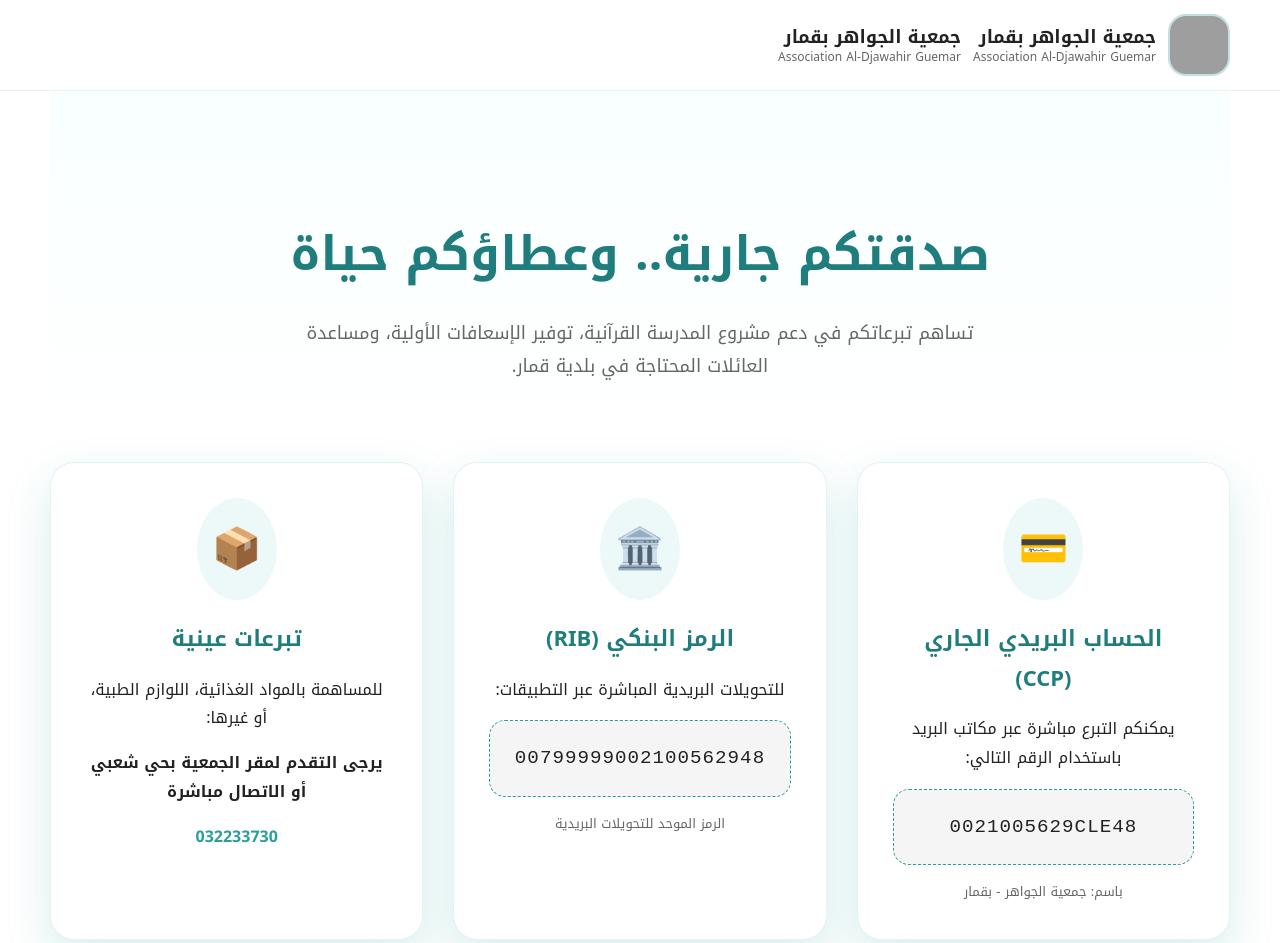
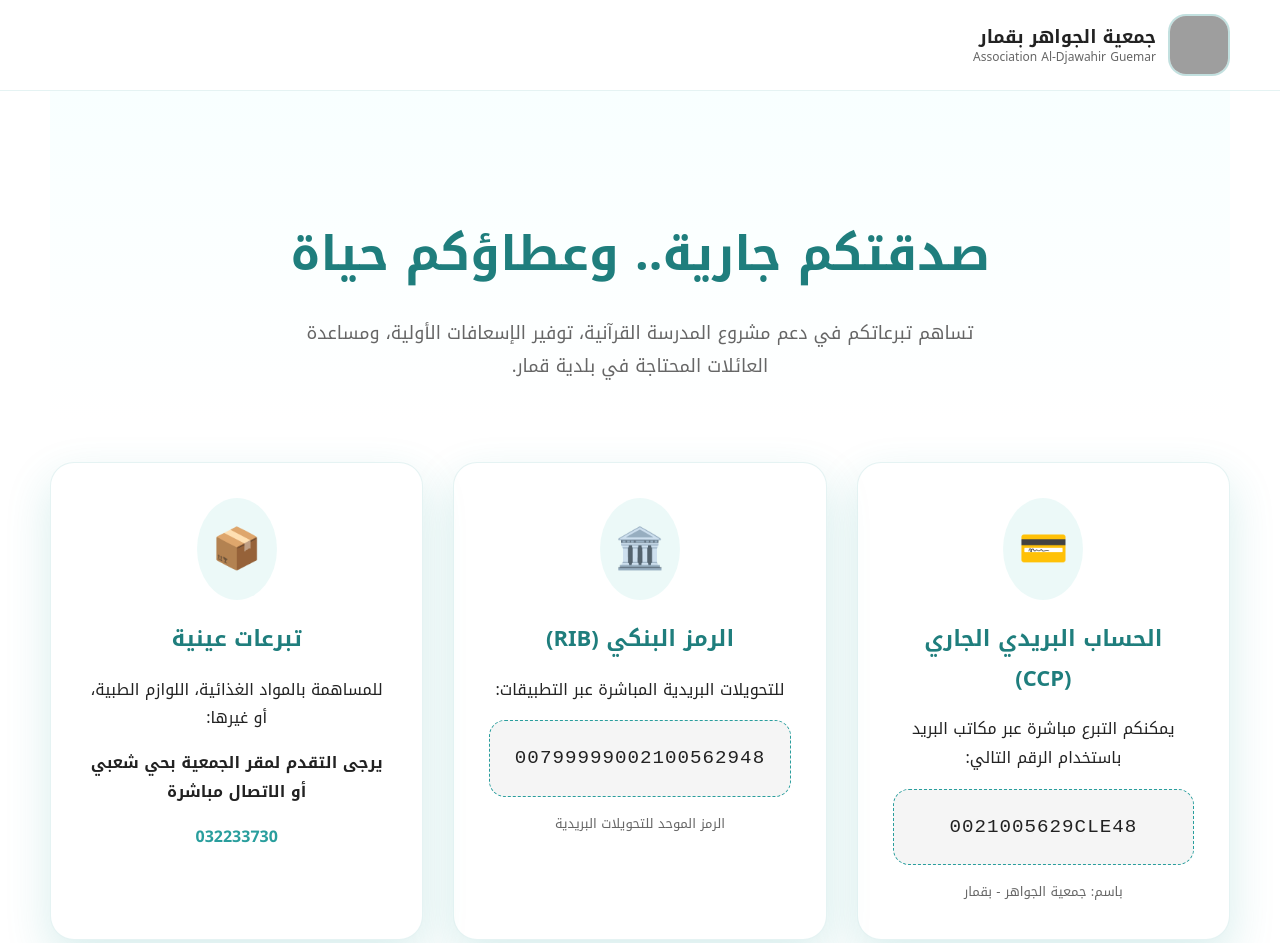
Before and after one commit to aljawahirdev/donations, a plain HTML site: page index.html in a window 1280 px wide. Shown: the top 943 px of the page. Drawn offline with Linux system fonts and the light colour scheme; grey boxes are pictures that could not be loaded.

Commit message:
Update index.html

```diff
--- a/index.html
+++ b/index.html
@@ -162,7 +162,6 @@
   </h1>
 
 </a>
-        <h1>جمعية الجواهر بقمار <span>Association Al-Djawahir Guemar</span></h1>
     </div>
   </div>
 </header>
```
